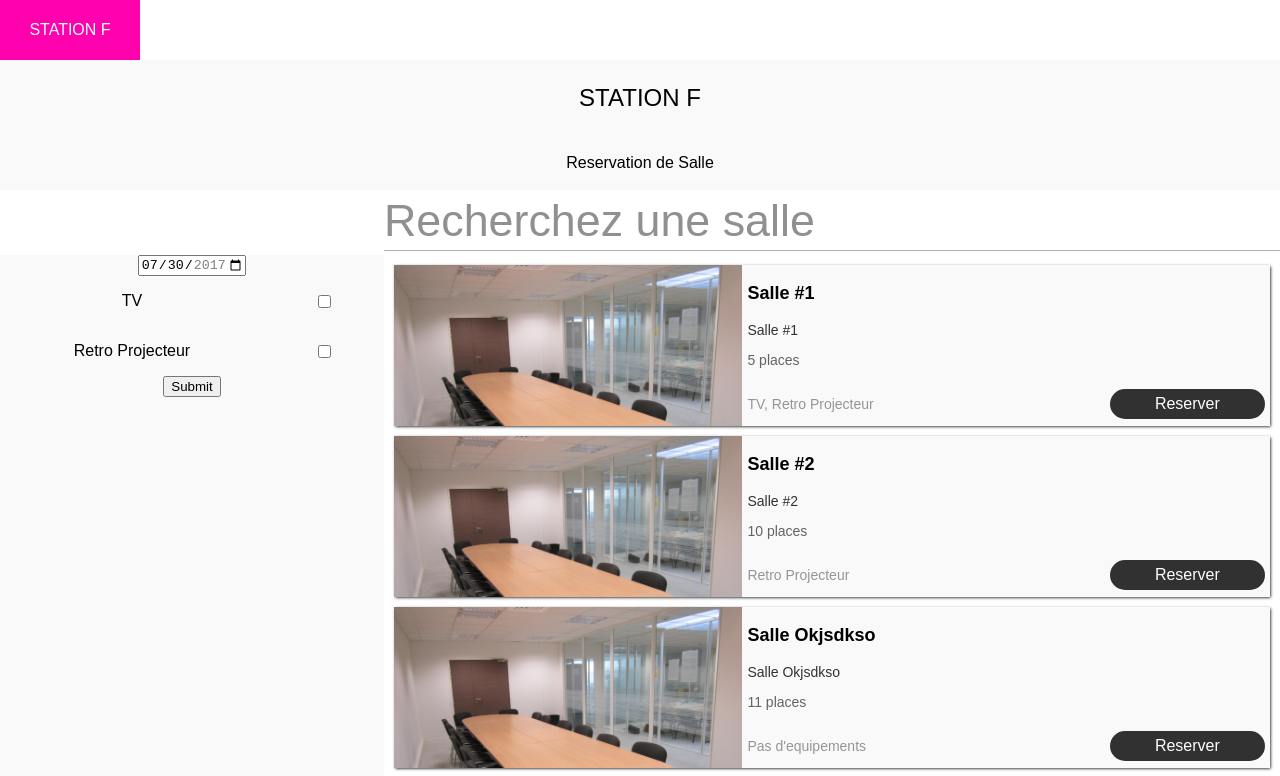
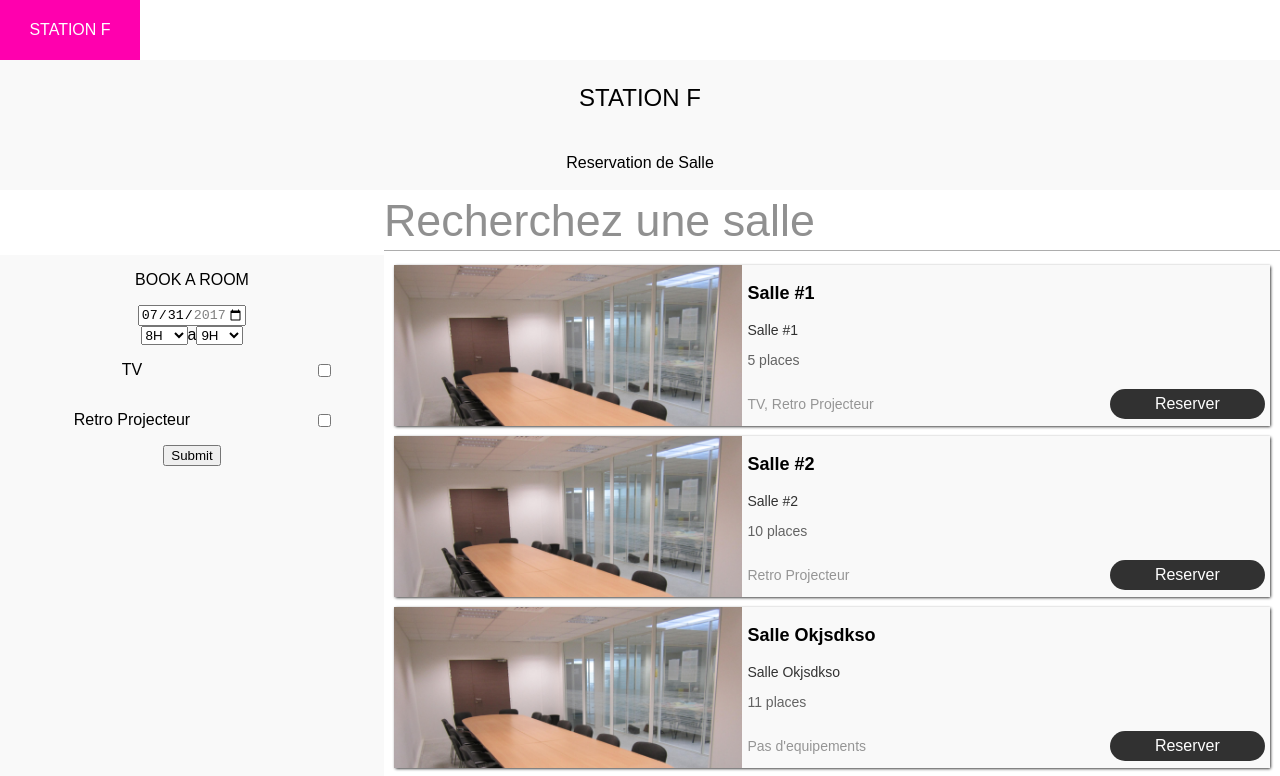
Before and after one commit to hikkary/Reservation-StationF, a React app in the folder app/: page / in a window 1280 px wide. Shown: the top 776 px of the page. Built offline with nearby package versions, Linux system fonts and the light colour scheme.

Commit message:
fetching hours and date ok, restriction hours and date ok, back and reservation systmen to build, allons y alonso

```diff
--- a/app/src/Components/FiltersMenu/filtersMenu.js
+++ b/app/src/Components/FiltersMenu/filtersMenu.js
@@ -1,15 +1,30 @@
-import React from 'react';
+import React, { Component } from 'react';
 import PropTypes from 'prop-types';
 import _ from 'lodash';
 import moment from 'moment';
 import CheckBox from './checkBox';
+import InputDate from './inputDate';
 import './style.css';
 
-const FILTERS_MENU_TITLE = 'FILTRE';
+// fait un array unique des equipements
 
+class FiltersMenu extends Component {
 
-// fait un array unique des equipements
-const filterParser = (filters) => {
+	state = {
+		primaryBookingHour: 0,
+		secondBookingHour: 0,
+		secondBookingHourStart: 0,
+		secondExist: true,
+	}
+
+		componentDidMount(){
+			this.setState({secondBookingHourStart: this.timePicker() + 1, secondBookingHour: this.timePicker() + 1} ,() =>{
+				this.props.getHours(this.timePicker(), this.state.secondBookingHour)
+
+			})
+		}
+
+	 filterParser = (filters) => {
 		let filterTab = filters.map((filter) => {
 			return filter.equipements
 		})
@@ -21,31 +36,90 @@ const filterParser = (filters) => {
 		return(filterTab)
 	}
 
-const filterCreator = (filters, onClick) =>{
-	console.log(moment().format('YYYY-MM-DD'));
-	const allFilters = filterParser(filters)
+	 filterCreator = (filters, onClick) =>{
+		const allFilters = this.filterParser(filters)
 		const finalFilters = allFilters.map((filter, key)=>{
 			return <CheckBox data={filter} key={key} onClick={onClick}/>
 		})
 		return finalFilters;
 	}
 
-const FiltersMenu = ({filters, onSubmit, onClick}) => {
+
+	 timePicker = () => {
+			const whatHourIsIt = moment().format('HH')
+			if(Number(whatHourIsIt) >= 18 || Number(whatHourIsIt) < 8 ){
+				return 8;
+			} else {
+				return Number(moment().add('1', 'hours').format('HH')+'H');
+			}
+	}
+
+	 firstSelectCreator = () =>{
+		const whatTimeIsIt = this.timePicker();
+		const timeArray = [];
+		 for (let i = whatTimeIsIt; i <= 19; i++){
+			timeArray.push(<option key={i} value={i} >{i}H</option>)
+		}
+		return timeArray;
+	}
+
+	secondSelectCreator = (time) => {
+		const timeArray = [];
+		for (let i = time; i <= 20; i++){
+		 	timeArray.push(<option key={i} value={i} >{i}H</option>)
+	 }
+	 return timeArray;
+	}
+
+	handleChangeSecondTimeSelector = (time) => {
+		const primaryHour = Number(time.target.value);
+		this.setState({primaryHour ,secondBookingHour: primaryHour + 1, secondBookingHourStart: primaryHour + 1, secondExist: false},() =>{
+			console.log(this.state.secondBookingHour);
+			this.setState({secondExist: true});
+			this.props.getHours(primaryHour,this.state.secondBookingHour)
+		})
+	}
+
+	handleSecondTimeSelector = (time) => {
+		let secondHour = Number(time.target.value);
+		this.setState({secondBookingHour: secondHour},() =>{
+			this.props.getHours(this.state.primaryHour, secondHour)
+		})
+	}
+
+
+
+
+	render(){
+		const {filters, onClick, getDate} = this.props
+		const firstSelect = this.firstSelectCreator();
+		const secondSelect = this.secondSelectCreator(this.state.secondBookingHourStart);
 	return(
 		<div className="filtersMenu">
 			<div className="filtersMenuTitle">
-
+				<p>BOOK A ROOM</p>
 				<form type="submit">
-					<input type='date' min={moment().format('YYYY-MM-DD')} max={moment().add('2','month').format('YYYY-MM-DD')} defaultValue={moment().format('YYYY-MM-DD')} />
-					{filterCreator(filters, onClick)}
+					<InputDate getDate={getDate}/>
+					<div>
+						<select id="primaryHour" onChange={this.handleChangeSecondTimeSelector} >
+							{firstSelect.map((time) => time)}
+						</select>
+						a
+						{this.state.secondExist && <select id="secondHour" onChange={this.handleSecondTimeSelector}>
+						 {secondSelect.map((time) => time)}
+						</select>}
+					</div>
+					{this.filterCreator(filters, onClick)}
 					<input type="submit"/>
 				</form>
 			</div>
-	</div>)};
+	</div>)}};
 
 FiltersMenu.propTypes = {
 	filters: PropTypes.array,
 	onClick: PropTypes.func,
+	getHours: PropTypes.func,
+	getDate: PropTypes.func,
 }
 
 export default FiltersMenu;
--- /dev/null
+++ b/app/src/Components/FiltersMenu/inputDate.js
@@ -0,0 +1,22 @@
+import React from 'react';
+import PropTypes from 'prop-types';
+import moment from 'moment';
+
+const todayOrTommorow = () => {
+	const whatHourIsIt = moment().format('HH');
+	if(Number(whatHourIsIt) >= 18){ // after 18h we cannot book for the present day
+		return moment().add('1', 'days').format('YYYY-MM-DD');
+	} else { // else we can book the present day
+		return moment().format('YYYY-MM-DD');
+	}
+}
+
+const InputDate = ({getDate}) => (
+	<input className="inputDate" onChange={getDate} type='date' min={todayOrTommorow()} max={moment().add('2','month').format('YYYY-MM-DD')} defaultValue={todayOrTommorow()} />
+)
+
+InputDate.propTypes = {
+		getDate: PropTypes.func,
+}
+
+export default InputDate;
--- a/app/src/Containers/home.js
+++ b/app/src/Containers/home.js
@@ -1,4 +1,5 @@
 import React from 'react';
+import moment from 'moment';
 import { Component } from 'react';
 import { Header } from '../Components/Header';
 import { Banner } from '../Components/Banner';
@@ -12,6 +13,9 @@ import './styles.css';
 class Home extends Component {
 	state = {
 		data: data,
+		primaryHour: null,
+		secondHour: null,
+		date: null,
 		filter:{
 			name:'',
 			equipments:[],
@@ -19,6 +23,7 @@ class Home extends Component {
 	}
 
 	componentDidMount(){
+		this.getDateOnLoad();
 	}
 
 	// Activate when a CheckBox is clicked
@@ -45,7 +50,44 @@ class Home extends Component {
 			this.setState({filter: {...this.state.filter, name: text.target.value}}, ()=>{
 				console.log(this.state.filter.name);
 			})
+		}
 
+		handleTime = (time) =>{
+			// console.log('ON CHAANGE',time.target.value);
+			// console.log('ON CHAANGE',time.target.id);
+			// this.setState({[time.target.id]: time.target.value},() => {
+			// 	console.log(this.state);
+			// })
+		}
+
+		getHours = (primaryHour = this.state.primaryHour, secondHour = this.state.secondHour) => {
+			// console.log('secondHour',secondHour);
+			// console.log('primaryHour',primaryHour);
+			this.setState({primaryHour, secondHour}, () => {
+				console.log(this.state);
+			})
+		}
+
+		todayOrTommorow = () => {
+			const whatHourIsIt = moment().format('HH');
+			if(Number(whatHourIsIt) >= 18){ // after 18h we cannot book for the present day
+				return moment().add('1', 'days').format('YYYY-MM-DD');
+			} else { // else we can book the present day
+				return moment().format('YYYY-MM-DD');
+			}
+		}
+
+		getDateOnLoad = () => {
+			this.setState({date: this.todayOrTommorow()}, ()=>{
+				console.log(this.state);
+			})
+		}
+
+		getDate = (time) =>{
+			console.log(time.target.value);
+			this.setState({date: time.target.value}, () =>{
+				console.log(this.state);
+			})
 		}
 
 	render(){
@@ -56,7 +98,7 @@ class Home extends Component {
 			<Searchbar onKeyUp={this.handleSearchInput.bind(this)}/>
 				{this.state.data.rooms &&
 					<div className="rooms">
-					<FiltersMenu filters={this.state.data.rooms} onClick={this.handleClickCheckBox}/>
+					<FiltersMenu filters={this.state.data.rooms} getHours={this.getHours} getDate={this.getDate}  onClick={this.handleClickCheckBox}/>
 					<RoomsList rooms={this.state.data.rooms} filter={this.state.filter}/>
 				</div>}
 		  </div>
```
Lines whose indentation alone changed are shown as unchanged.
